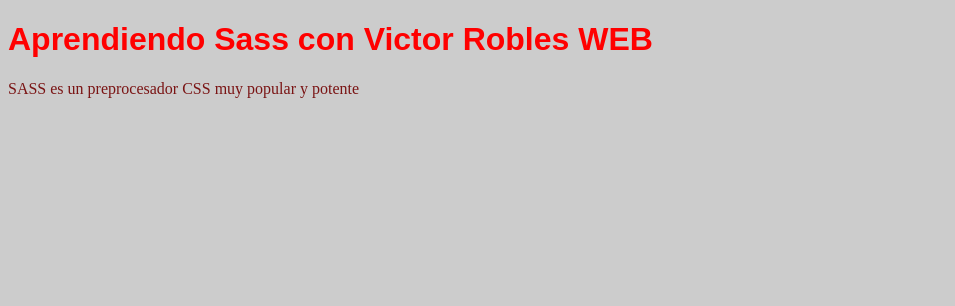
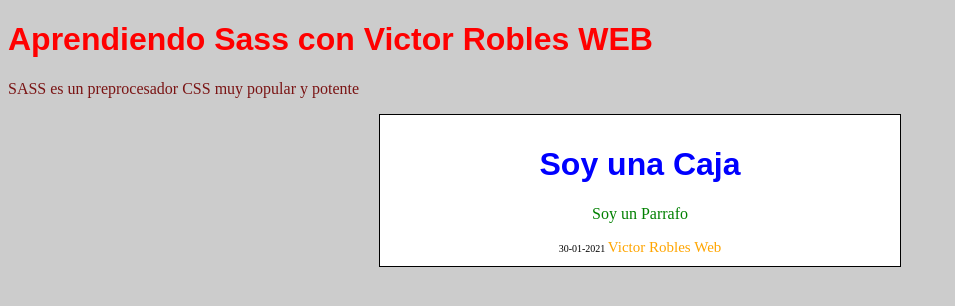
Before and after one commit to Andrus123/aprendiendo-sass, a plain HTML site: page index.html in a window 1280 px wide. Shown: the whole page, without its empty margins (0-955 px from the left). Drawn offline with Linux system fonts and the light colour scheme.

Commit message:
Anidación
lo bello de Sass es que podemos anidar selectores dentro del archivo, ya no tenemos que volver a seleccionar una anidacion anterior para alcanzar selectores más especificos, asi el proceso se hace más rapido y legible

```diff
--- a/estilos.scss
+++ b/estilos.scss
@@ -15,3 +15,30 @@
 p{
     color: $color-secundario;
 }
+
+.caja{
+
+    border: 1px solid black;
+    width: 500px;
+    margin: 0px auto;
+    text-align: center;
+    background-color: white;
+    padding: 10px;
+
+    h1{
+        color: blue;
+    }
+
+    p{
+        color: green;
+    }
+
+    .info{
+        font-size: 10px;
+
+        .author{
+            font-size: 15px;
+            color: orange;
+        }
+    }
+}
--- a/index.html
+++ b/index.html
@@ -8,5 +8,16 @@
     <body>
         <h1>Aprendiendo Sass con Victor Robles WEB</h1>
         <p>SASS es un preprocesador CSS muy popular y potente</p>
+
+        <div class="caja">
+            <h1>Soy una Caja</h1>
+            <p>Soy un Parrafo</p>
+            <div class="info">
+                30-01-2021
+
+                <span class="author">Victor Robles Web</span>
+            </div>
+        </div>
+
     </body>
 </html>
```
Also changed, not shown: styles.css, 1 other file.
